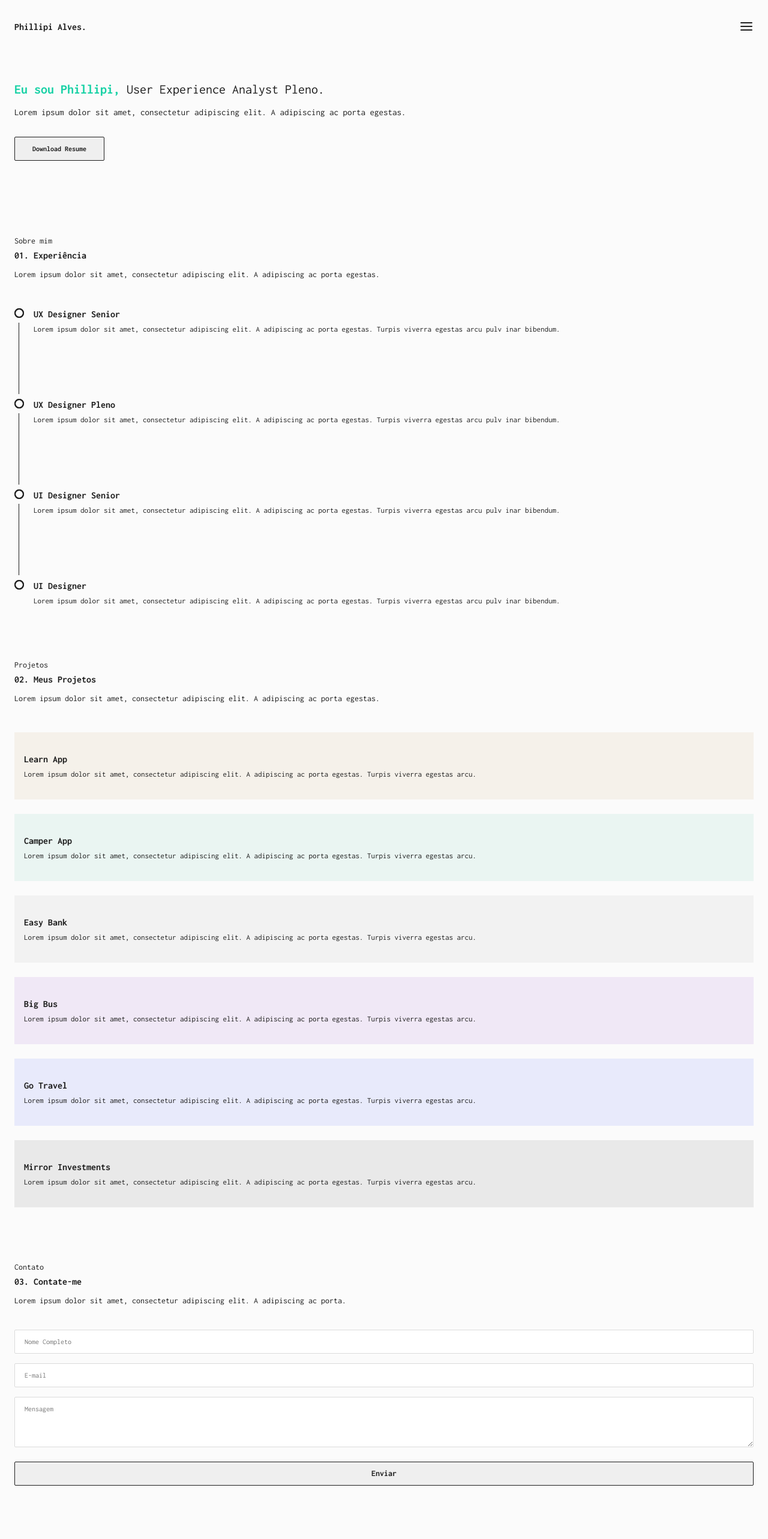
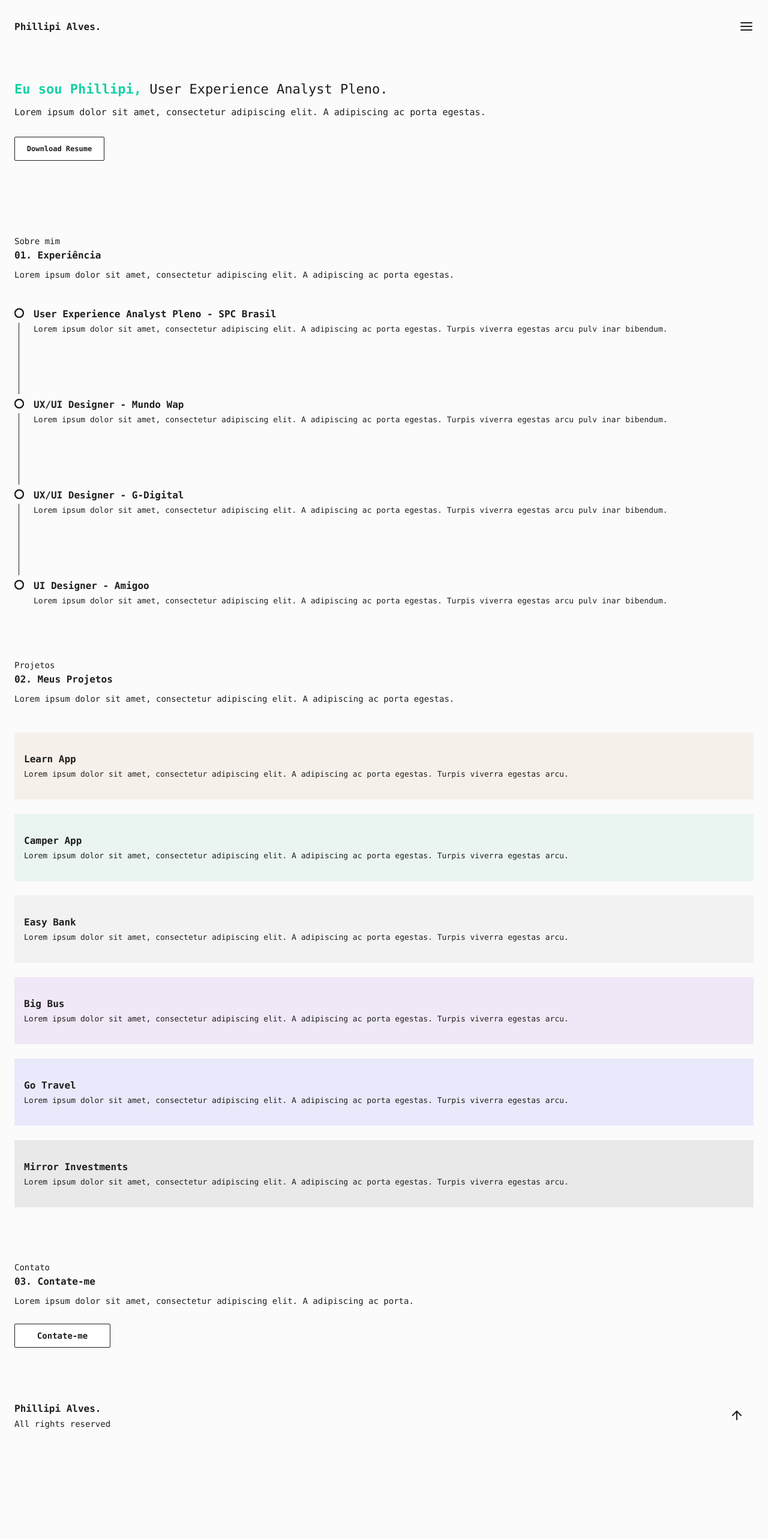
Before and after one commit to Phixelz/MyPortfolio, a Next.js app: page / in a window 1280 px wide. Shown: the top 2566 px of the page at 60% size. After the commit the page ends 2428 px from the top, so only its background shows below. Built offline with nearby package versions, Linux system fonts and the light colour scheme.

Commit message:
update contactUs

```diff
--- a/src/components/AboutUs/index.tsx
+++ b/src/components/AboutUs/index.tsx
@@ -13,19 +13,19 @@ export function AboutUs() {
 
       <ul>
         <li>
-          <h3>UX Designer Senior</h3>
+          <h3>User Experience Analyst Pleno - SPC Brasil</h3>
           <p>Lorem ipsum dolor sit amet, consectetur adipiscing elit. A adipiscing ac porta egestas. Turpis viverra egestas arcu pulv inar bibendum.</p>
         </li>
         <li>
-          <h3>UX Designer Pleno</h3>
+          <h3>UX/UI Designer - Mundo Wap</h3>
           <p>Lorem ipsum dolor sit amet, consectetur adipiscing elit. A adipiscing ac porta egestas. Turpis viverra egestas arcu pulv inar bibendum.</p>
         </li>
         <li>
-          <h3>UI Designer Senior</h3>
+          <h3>UX/UI Designer - G-Digital</h3>
           <p>Lorem ipsum dolor sit amet, consectetur adipiscing elit. A adipiscing ac porta egestas. Turpis viverra egestas arcu pulv inar bibendum.</p>
         </li>
         <li>
-          <h3>UI Designer</h3>
+          <h3>UI Designer - Amigoo</h3>
           <p>Lorem ipsum dolor sit amet, consectetur adipiscing elit. A adipiscing ac porta egestas. Turpis viverra egestas arcu pulv inar bibendum.</p>
         </li>
       </ul>
--- a/src/components/ContactUs/index.tsx
+++ b/src/components/ContactUs/index.tsx
@@ -11,12 +11,19 @@ export function ContactUs() {
         description="Lorem ipsum dolor sit amet, consectetur adipiscing elit. A adipiscing ac porta."
       />
 
+      <a href="mailto:phillipi.alves@gmail.com">
+        <button type="button">Contate-me</button>
+      </a>
+
+      {/*
       <form>
         <input type="text" name="name" placeholder="Nome Completo" />
         <input type="email" name="email" placeholder="E-mail" />
         <textarea name="menssage" rows={3} placeholder="Mensagem"></textarea>
         <button type="submit">Enviar</button>
       </form>
+ */}
+
     </section>
   )
 }
--- a/src/components/ContactUs/styles.module.scss
+++ b/src/components/ContactUs/styles.module.scss
@@ -28,14 +28,16 @@
       padding: 0.8rem 1.6rem;
       margin-bottom: 1.6rem;
     }
+  }
 
-    button {
-      margin-top: 0.8rem;
+  button{
+    margin-top: 3rem;
 
+    background-color: var(--white);
     border: 0.1rem solid var(--gray-700);
     border-radius: 0.2rem;
 
-      width: 100%;
+    width: 16rem;
     height: 4rem;
 
     display: flex;
@@ -50,4 +52,3 @@
     line-height: 1.6rem;
   }
 }
-}
--- a/src/components/Hero/index.tsx
+++ b/src/components/Hero/index.tsx
@@ -5,7 +5,7 @@ export function Hero() {
     <section className={styles.wrapper}>
       <h2><span>Eu sou Phillipi,</span> User Experience Analyst Pleno.</h2>
       <p>Lorem ipsum dolor sit amet, consectetur adipiscing elit. A adipiscing ac porta egestas.</p>
-      <button type="button">Download Resume</button>
+        <button type="button">Download Resume</button>
     </section>
   )
 }
--- a/src/components/Hero/styles.module.scss
+++ b/src/components/Hero/styles.module.scss
@@ -37,6 +37,7 @@
     align-items: center;
     justify-content: center;
 
+    background-color: var(--white);
     border: 0.1rem solid var(--gray-700);
     border-radius: 0.2rem;
 
--- a/src/styles/globals.scss
+++ b/src/styles/globals.scss
@@ -39,7 +39,7 @@ html {
 body, input, textarea, select, button {
     font-weight: 400;
     font-size: 1rem;
-    font-family: 'Inconsolata', monospace;
+    font-family: 'Consolas', monospace;
     color: var(--gray-700);
 }
 
```
Lines whose indentation alone changed are shown as unchanged.
